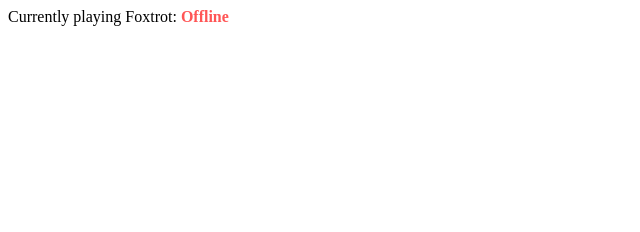
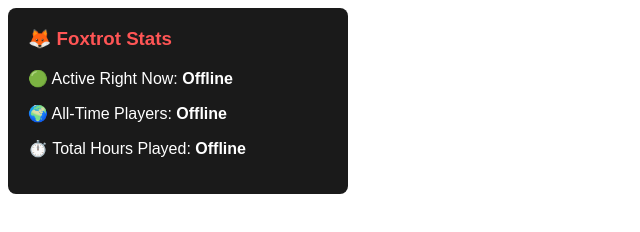
Before and after one commit to LineX-Studios/LineX-Studios.github.io, a plain HTML site: page index.html in a window 1280 px wide. Shown: the whole page, without its empty margins (0-640 px from the left). Drawn offline with Linux system fonts and the light colour scheme; no server answers.

Commit message:
Update Foxtrot stats fetching and display elements

```diff
--- a/index.html
+++ b/index.html
@@ -1,21 +1,26 @@
-<p>Currently playing Foxtrot: <span id="active-players" style="color: #ff5555; font-weight: bold;">Loading...</span></p>
+<div style="font-family: Arial, sans-serif; background: #1a1a1a; color: #fff; padding: 20px; border-radius: 8px; width: 300px;">
+    <h3 style="margin-top: 0; color: #ff5555;">🦊 Foxtrot Stats</h3>
+    <p>🟢 Active Right Now: <strong id="stat-active">Loading...</strong></p>
+    <p>🌍 All-Time Players: <strong id="stat-alltime">Loading...</strong></p>
+    <p>⏱️ Total Hours Played: <strong id="stat-hours">Loading...</strong></p>
+</div>
 
 <script>
-    async function fetchActivePlayers() {
+    async function fetchFoxtrotStats() {
         try {
-            // Notice we use /count here to GET the data
             const response = await fetch('https://foxtrot-api.vercel.app/count');
             const data = await response.json();
 
-            document.getElementById('active-players').innerText = data.active;
+            document.getElementById('stat-active').innerText = data.active;
+            document.getElementById('stat-alltime').innerText = data.allTime;
+            document.getElementById('stat-hours').innerText = data.hours + " hrs";
         } catch (error) {
-            document.getElementById('active-players').innerText = "Offline";
+            document.getElementById('stat-active').innerText = "Offline";
+            document.getElementById('stat-alltime').innerText = "Offline";
+            document.getElementById('stat-hours').innerText = "Offline";
         }
     }
 
-    // Fetch immediately when the website loads
-    fetchActivePlayers();
-
-    // Automatically update the number every 30 seconds
-    setInterval(fetchActivePlayers, 30000);
+    fetchFoxtrotStats();
+    setInterval(fetchFoxtrotStats, 30000); // Refreshes every 30 seconds
 </script>
```
